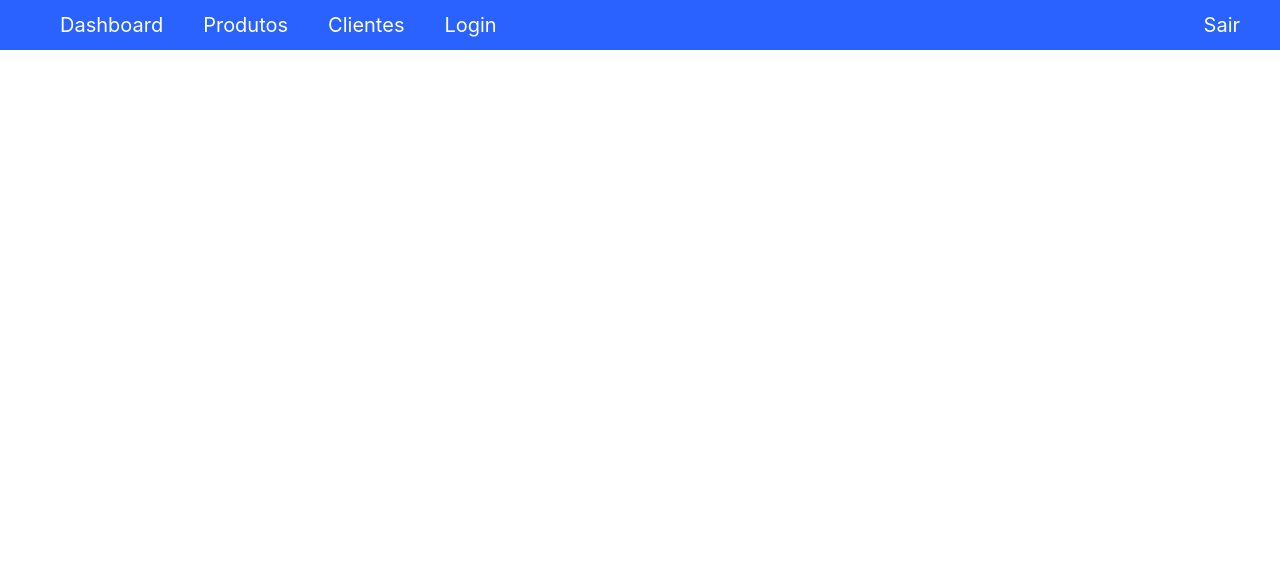
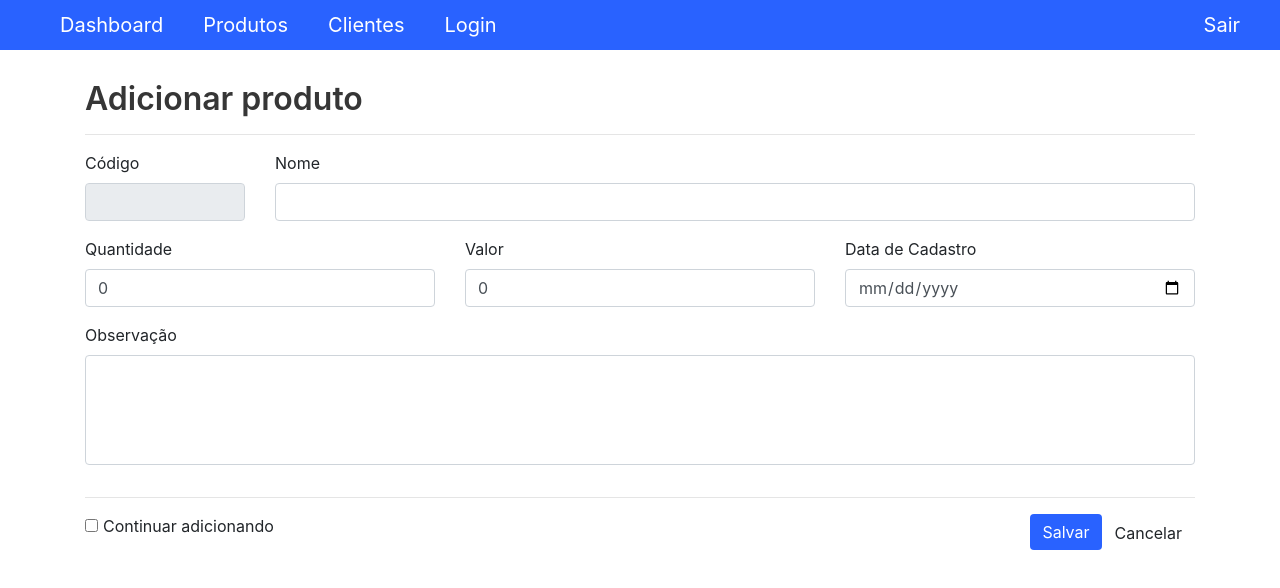
Before and after one commit to marinapsvreis/vue-basico-weberson, a Vue app: page /controle-de-produtos/editar in a window 1280 px wide. Shown: the top 588 px of the page. Built offline with nearby package versions, Linux system fonts and the light colour scheme.

Commit message:
cadastrando e editando produto

```diff
--- a/src/App.vue
+++ b/src/App.vue
@@ -73,6 +73,7 @@ export default {
 .btn-primary:focus,
 .btn-primary:focus-visible,
 .btn-primary:visited,
+.btn-primary:target,
 .btn-primary:not(:disabled):not(.disabled):active {
   color: #fff;
   background-color: var(--cor-primaria);
--- a/src/models/Produto.js
+++ b/src/models/Produto.js
@@ -9,4 +9,13 @@ export default class Produto {
     this.quantidadeEstoque = obj.quantidadeEstoque || 0;
     this.dataCadastro = obj.dataCadastro;
   }
+
+  modeloValidoParaCadastro() {
+    return !!this.nome;
+  }
+
+  modeloValidoParaAtualizar() {
+    return !!(this.id && this.nome);
+  }
+
 }
--- a/src/router/routes.js
+++ b/src/router/routes.js
@@ -51,6 +51,15 @@ const routes = [
       requiredAuth: true
     }
   },
+  {
+    path: '/controle-de-produtos/editar',
+    name: 'EditarProduto',
+    component: Produto,
+    title: 'Editar produto',
+    meta: {
+      requiredAuth: true
+    }
+  },
 ]
 
 export default routes;
--- a/src/views/ControleDeProdutosView.vue
+++ b/src/views/ControleDeProdutosView.vue
@@ -35,11 +35,11 @@
               <td>{{ item.dataCadastro | data }}</td>
               <td>
                 <i
-                  @click="editarProduto"
+                  @click="editarProduto(item)"
                   class="fas fa-pencil-alt icones-tabela"
                 ></i>
                 <i
-                  @click="excluirProduto"
+                  @click="excluirProduto(item)"
                   class="fas fa-trash-alt icones-tabela"
                 ></i>
               </td>
@@ -89,8 +89,11 @@ export default {
     adicionarProduto() {
       this.$router.push({ name: "NovoProduto" });
     },
-    editarProduto() {
-      alert("Editar Produto");
+    editarProduto(produto) {
+      this.$router.push({
+        name: "EditarProduto",
+        params: { id: produto.id },
+      });
     },
     excluirProduto() {
       alert("Excluir Produto");
--- a/src/views/ProdutoView.vue
+++ b/src/views/ProdutoView.vue
@@ -2,7 +2,9 @@
   <div class="container">
     <div class="row">
       <div class="col-sm-12">
-        <h2 class="titulo">Adicionar produto</h2>
+        <h2 class="titulo">
+          {{ modoCadastro ? "Adicionar" : "Editar" }} produto
+        </h2>
         <hr />
       </div>
     </div>
@@ -11,37 +13,69 @@
       <div class="col-sm-2">
         <div class="form-group">
           <label for="id">Código</label>
-          <input id="id" type="text" disabled class="form-control" />
+          <input
+            id="id"
+            v-model="produto.id"
+            type="text"
+            disabled
+            class="form-control"
+          />
         </div>
       </div>
       <div class="col-sm-10">
         <div class="form-group">
           <label for="nome">Nome</label>
-          <input id="nome" type="text" class="form-control" />
+          <input
+            id="nome"
+            v-model="produto.nome"
+            type="text"
+            class="form-control"
+          />
+        </div>
+      </div>
+      <div class="col-sm-4">
+        <div class="form-group">
+          <label for="quantidade">Quantidade</label>
+          <input
+            id="quantidade"
+            v-model="produto.quantidadeEstoque"
+            type="text"
+            class="form-control"
+          />
         </div>
       </div>
       <div class="col-sm-4">
         <div class="form-group">
           <label for="valor">Valor</label>
-          <input id="valor" type="text" class="form-control" />
-        </div>
-      </div>
-      <div class="col-sm-4">
-        <div class="form-group">
-          <label for="quantidade">Quantidade</label>
-          <input id="quantidade" type="text" class="form-control" />
+          <input
+            id="valor"
+            v-model="produto.valor"
+            type="text"
+            class="form-control"
+          />
         </div>
       </div>
       <div class="col-sm-4">
         <div class="form-group">
           <label for="dataCadastro">Data de Cadastro</label>
-          <input id="dataCadastro" type="date" class="form-control" />
+          <input
+            id="dataCadastro"
+            v-model="produto.dataCadastro"
+            type="date"
+            class="form-control"
+          />
         </div>
       </div>
       <div class="col-sm-12">
         <div class="form-group">
           <label for="observacao">Observação</label>
-          <textarea id="observacao" type="text-" class="form-control" />
+          <textarea
+            id="observacao"
+            v-model="produto.observacao"
+            type="text-"
+            class="form-control"
+            rows="4"
+          />
         </div>
       </div>
     </div>
@@ -51,20 +85,105 @@
         <hr />
       </div>
       <div class="col-sm-12">
-        <button class="btn btn-default float-right">Cancelar</button>
-        <button class="btn btn-primary float-right">Salvar</button>
+        <button @click="cancelarAcao" class="btn btn-default float-right">
+          Cancelar
+        </button>
+        <button @click="salvarProduto" class="btn btn-primary float-right">
+          Salvar
+        </button>
+        <div v-show="modoCadastro" class="form-check-inline">
+          <label class="form-check-label">
+            <input
+              type="checkbox"
+              class="form-check-input"
+              v-model="continuarAdicionando"
+            />Continuar adicionando
+          </label>
+        </div>
       </div>
     </div>
   </div>
 </template>
 
 <script>
-export default {};
+import Produto from "@/models/Produto";
+import produtoService from "@/services/produto-service";
+
+export default {
+  name: "ProdutoView",
+  data() {
+    return {
+      produto: new Produto(),
+      modoCadastro: true,
+      continuarAdicionando: false,
+    };
+  },
+  mounted() {
+    let id = this.$route.params.id;
+    if (!id) return;
+    this.modoCadastro = false;
+    this.obterProdutoPorId(id);
+
+    //aqui preciso obter o produto por id
+  },
+  methods: {
+    obterProdutoPorId(id) {
+      produtoService
+        .obterPorId(id)
+        .then((response) => {
+          this.produto = new Produto(response.data);
+        })
+        .catch((error) => console.log(error));
+    },
+    salvarProduto() {
+      this.modoCadastro ? this.cadastrarProduto() : this.atualizarProduto();
+    },
+    cancelarAcao() {
+      this.produto = new Produto();
+      this.$router.push({ name: "ControleDeProdutosView" });
+    },
+    cadastrarProduto() {
+      if (!this.produto.modeloValidoParaCadastro()) {
+        alert("O nome do produto é obrigatório para o cadastro");
+        return;
+      }
+
+      produtoService
+        .cadastrar(this.produto)
+        .then(() => {
+          alert("Produto cadastrado com sucesso!");
+          this.produto = new Produto();
+          if (!this.continuarAdicionando) {
+            this.$router.push({ name: "ControleDeProdutosView" });
+          }
+        })
+        .catch((error) => {
+          console.log(error);
+        });
+    },
+    atualizarProduto() {
+      if (!this.produto.modeloValidoParaAtualizar()) {
+        alert("O id e o nome do produto são obrigatórios para a atualização");
+        return;
+      }
+
+      produtoService
+        .atualizar(this.produto.id, this.produto)
+        .then(() => {
+          alert("Produto atualizado com sucesso!");
+          this.produto = new Produto();
+          this.$router.push({ name: "ControleDeProdutosView" });
+        })
+        .catch((error) => {
+          console.log(error);
+        });
+    },
+  },
+};
 </script>
 
 <style scoped>
 textarea {
   resize: none;
-  height: 200px;
 }
 </style>
```
